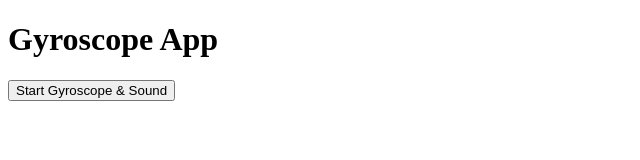
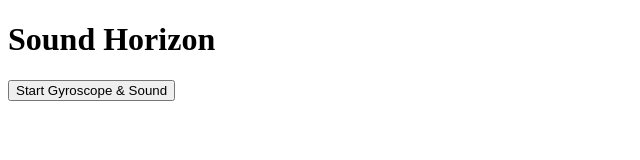
Before and after one commit to William-LP/horizon, a React (Vite) app: page / in a window 1280 px wide. Shown: the top 160 px of the page, without its empty margins (0-640 px from the left). Built offline with nearby package versions, Linux system fonts and the light colour scheme.

Commit message:
fix cicd

```diff
--- a/src/App.tsx
+++ b/src/App.tsx
@@ -114,7 +114,7 @@ const App: React.FC = () => {
 
 	return (
 		<div className="container">
-			<h1>Gyroscope App</h1>
+			<h1>Sound Horizon</h1>
 			{!isStarted && (
 				<button onClick={initializeAudioContext}>
 					Start Gyroscope & Sound
```
